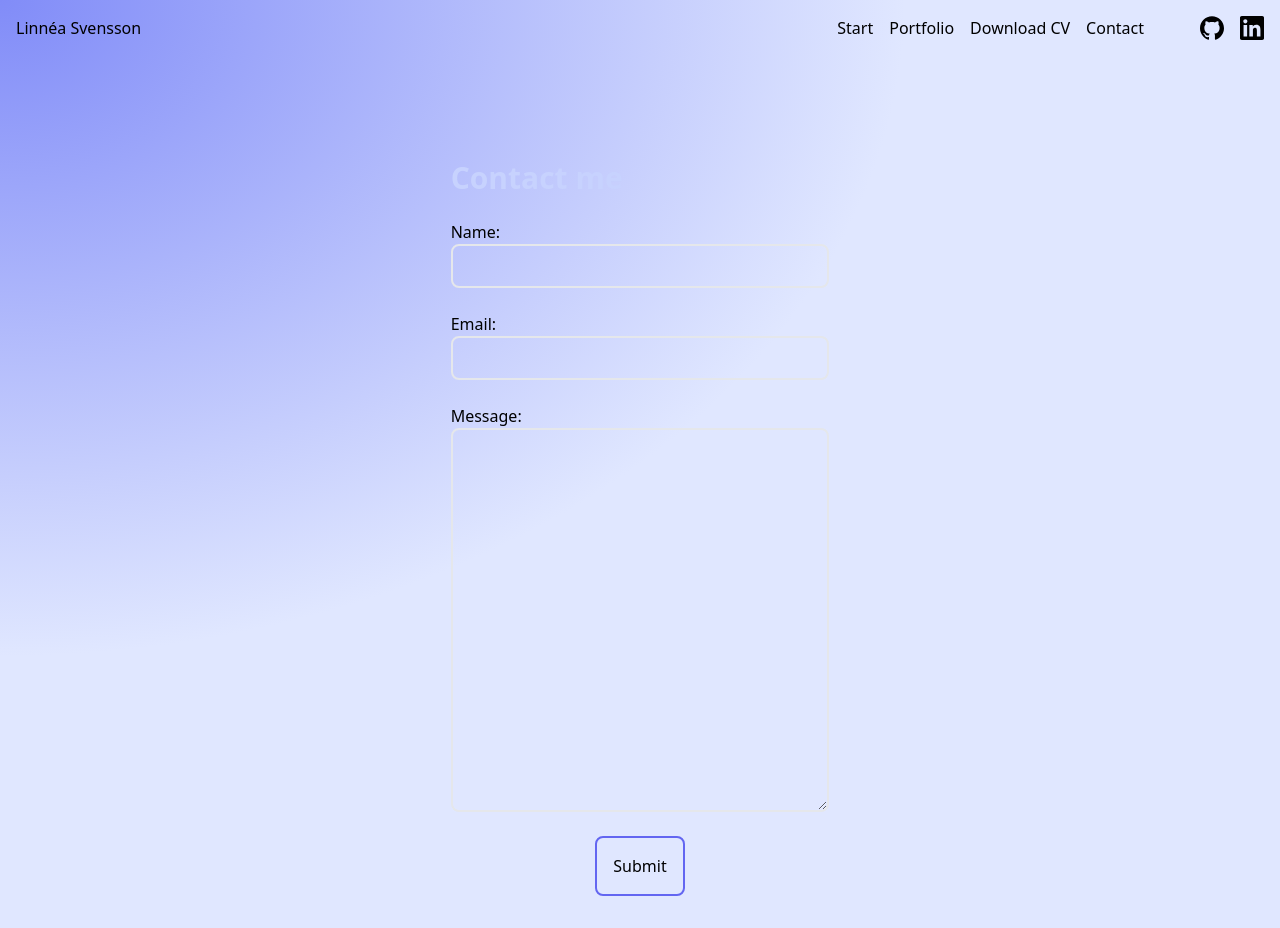
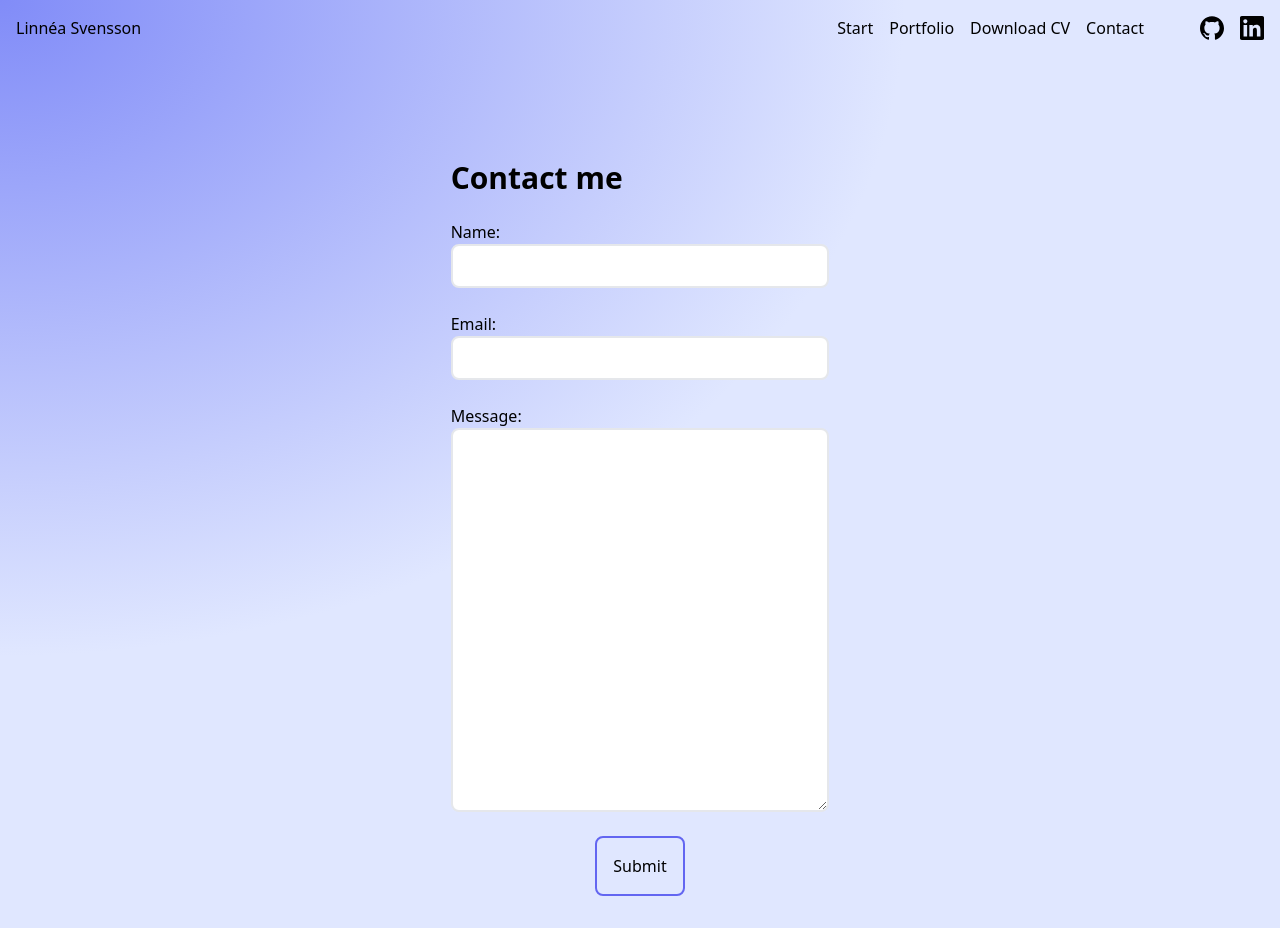
Before and after one commit to Linnea-Im-Svensson/Portfolio, a Next.js app: page /contact in a window 1280 px wide. Built offline with nearby package versions, Linux system fonts and the light colour scheme.

Commit message:
added: preloader on contact, fixed: lightmode on contact

```diff
--- a/src/components/contactForm.js
+++ b/src/components/contactForm.js
@@ -1,6 +1,7 @@
-import { useEffect, useState } from 'react';
+import { useState } from 'react';
 import Btn from './btn';
 import { sendContactForm } from '../../lib/api';
+import Image from 'next/image';
 
 export default function ContactForm() {
   const [formInfo, setFormInfo] = useState({
@@ -10,10 +11,13 @@ export default function ContactForm() {
   });
 
   const [showmessage, setShowMessage] = useState(false);
+  const [isLoading, setIsLoading] = useState(false);
 
   const handleSubmit = async () => {
+    setIsLoading(true);
     await sendContactForm(formInfo);
     setShowMessage(true);
+    setIsLoading(false);
     setTimeout(() => {
       setShowMessage(false);
     }, 4000);
@@ -33,14 +37,16 @@ export default function ContactForm() {
         className='flex flex-col gap-6 px-6 py-8 rounded-xl md:w-1/3 w-full h-fit'
         onSubmit={(e) => (handleSubmit(), e.preventDefault())}
       >
-        <h1 className='text-indigo-200 text-3xl font-semibold'>Contact me</h1>
+        <h1 className='dark:text-indigo-200 text-3xl font-semibold'>
+          Contact me
+        </h1>
         <div className='flex flex-col'>
           <label htmlFor='name'>Name:</label>
           <input
             type='text'
             id='name'
             required
-            className='bg-transparent border-2 rounded-lg p-2'
+            className='dark:bg-transparent border-2 rounded-lg p-2'
             value={formInfo.name}
             onChange={(e) => setFormInfo({ ...formInfo, name: e.target.value })}
           />
@@ -51,7 +57,7 @@ export default function ContactForm() {
             type='email'
             id='email'
             required
-            className='bg-transparent border-2 rounded-lg p-2'
+            className='dark:bg-transparent border-2 rounded-lg p-2'
             value={formInfo.email}
             onChange={(e) =>
               setFormInfo({ ...formInfo, email: e.target.value })
@@ -63,7 +69,7 @@ export default function ContactForm() {
           <textarea
             id='message'
             required
-            className='bg-transparent border-2 rounded-lg md:h-96 h-60 p-2'
+            className='dark:bg-transparent border-2 rounded-lg md:h-96 h-60 p-2'
             value={formInfo.message}
             onChange={(e) =>
               setFormInfo({ ...formInfo, message: e.target.value })
@@ -71,7 +77,13 @@ export default function ContactForm() {
           />
         </div>
         <div className='m-auto'>
-          <Btn style='secondary'>Submit</Btn>
+          <Btn style='secondary'>
+            {isLoading ? (
+              <Image src='/preloader.gif' width={50} height={50} />
+            ) : (
+              'Submit'
+            )}
+          </Btn>
         </div>
       </form>
     </>
```
Also changed, not shown: public/preloader.gif (added).
